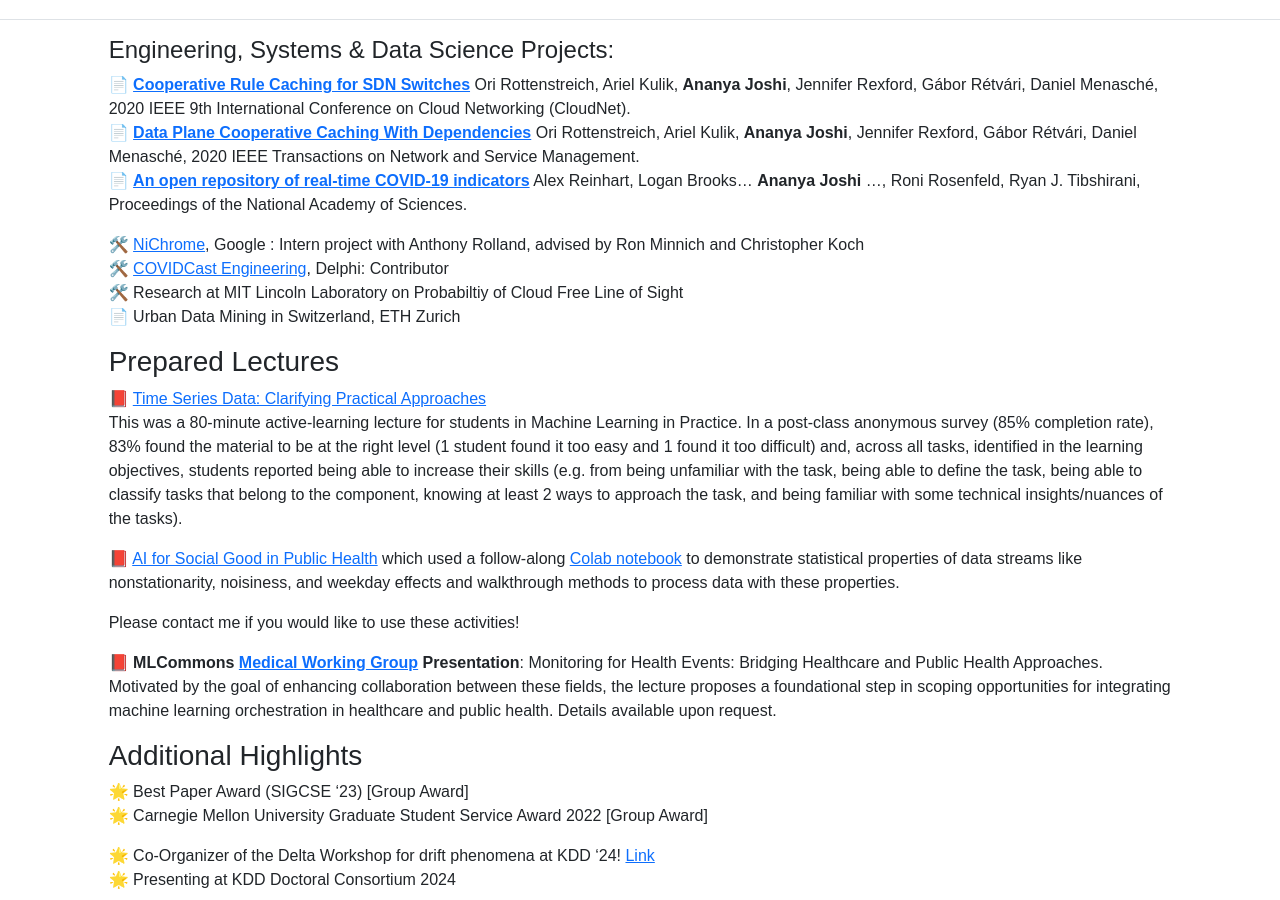
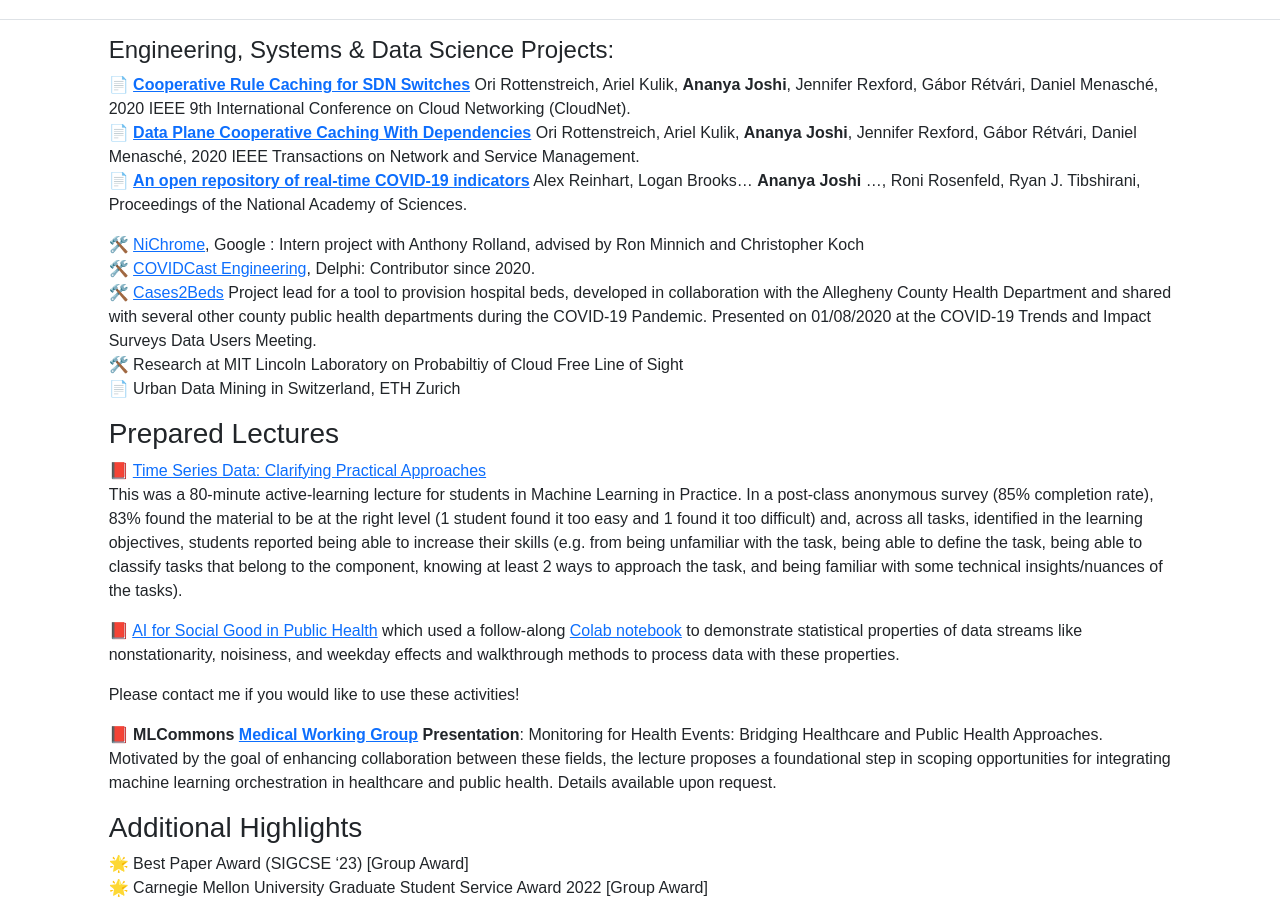
Before and after one commit to Ananya-Joshi/ananya-joshi.github.io, a Jekyll site: the page built from index.md, in a window 1280 px wide and 900 px high, scrolled down 2913 px. Built offline with Jekyll 4.4.1, drawn with Linux system fonts in a browser that asks for light colours.

Commit message:
Update index.md

```diff
--- a/index.md
+++ b/index.md
@@ -9,7 +9,8 @@ layout: default
 📄 **[An open repository of real-time COVID-19 indicators](https://www.pnas.org/doi/abs/10.1073/pnas.2111452118)** Alex Reinhart, Logan Brooks... **Ananya Joshi** ..., Roni Rosenfeld, Ryan J. Tibshirani, Proceedings of the National Academy of Sciences.
 
 🛠️ [NiChrome](https://github.com/u-root/NiChrome), Google : Intern project with Anthony Rolland, advised by Ron Minnich and Christopher Koch
-🛠️ [COVIDCast Engineering](https://www.pnas.org/doi/10.1073/pnas.2111452118), Delphi: Contributor
+🛠️ [COVIDCast Engineering](https://www.pnas.org/doi/10.1073/pnas.2111452118), Delphi: Contributor since 2020.
+🛠️ [Cases2Beds](https://delphi.cmu.edu/blog/2021/03/10/cases2beds-a-case-study-in-actionable-intelligence/) Project lead for a tool to provision hospital beds, developed in collaboration with the Allegheny County Health Department and shared with several other county public health departments during the COVID-19 Pandemic. Presented on 01/08/2020 at the COVID-19 Trends and Impact Surveys Data Users Meeting.
 🛠️ Research at MIT Lincoln Laboratory on Probabiltiy of Cloud Free Line of Sight
 📄 Urban Data Mining in Switzerland, ETH Zurich
 
```
